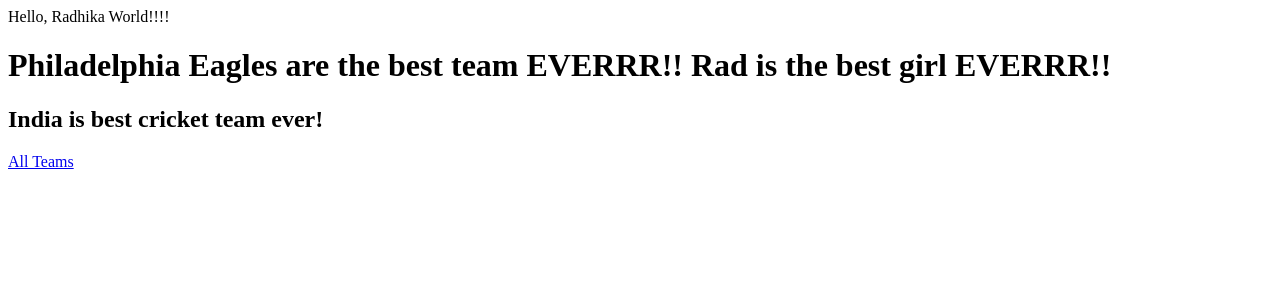
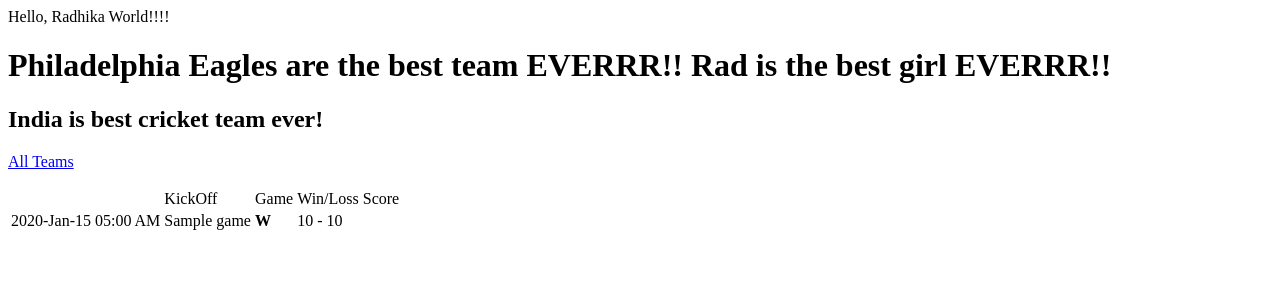
Before and after one commit to abhijitshingote/nfl2022, a Flask app: template app/templates/index.html in a window 1280 px wide. Shown: the top 300 px of the page. Run offline with Flask 2, Linux system fonts and the light colour scheme; the template is opened without the code that fills it: values that come from a table or form of the project are taken from there, others are empty; tables that the repository leaves empty hold one stand-in row (values such as "Sample post").

Commit message:
added thisweekgames

```diff
--- a/app/routes.py
+++ b/app/routes.py
@@ -1,6 +1,7 @@
 from app import app,db
 from app.models import Team,Game
 from flask import render_template
+import requests
 
 from datetime import datetime
 import pytz
@@ -19,16 +20,13 @@ def inject_now():
 
 @app.route("/")
 def teams_():
-    # response=requests.get('https://sports.core.api.espn.com/v2/sports/football/leagues/nfl/teams?limit=32').json()['items']
-    # teams=[]
-    # for r in response:
-    #     team={}
-    #     response=requests.get(r['$ref']).json()
-    #     team['location']=response['location']
-    #     team['name']=response['name']
-    #     team['logo']=response['logos'][0]['href']
-    #     teams.append(team)
-    return render_template('index.html')
+    response=requests.get('https://sports.core.api.espn.com/v2/sports/football/leagues/nfl/events').json()
+    week=response['$meta']['parameters']['week'][0]
+    print(f'Week:{week}')
+    games=db.session.query(Game).filter(Game.season_type=='2').filter((Game.game_number==week)).order_by(Game.game_date)
+    # games=response
+    print(games)
+    return render_template('index.html',games=games)
 
 @app.route("/teams/")
 def teams():
--- a/app/templates/index.html
+++ b/app/templates/index.html
@@ -2,3 +2,19 @@
 <h1> Philadelphia Eagles are the best team EVERRR!! Rad is the best girl EVERRR!! </h1>
 <h2>India is best cricket team ever!</h2>
 <p><a href="{{url_for('teams')}}">All Teams</a></p>
+<table>
+<th><td>KickOff</td><td>Game</td><td>Win/Loss</td><td>Score</td></th>
+{% for game in games %}
+<tr><td>	{{convert_dt_to_est(game.game_date)}}</td>
+	<td>{{game.game_name}}</td>
+	<td>{% if game.game_date < now %}
+		{% if game.winner_team_id==team.team_id %}
+		    <b>W</b>
+		{% else %}
+		L
+		{% endif %}{% endif %}</td>
+		<td>{% if game.game_date < now %}{{game.home_team_score}} - {{game.away_team_score}}{% endif %}</td>
+
+</tr>
+{% endfor %}
+</table>
```
